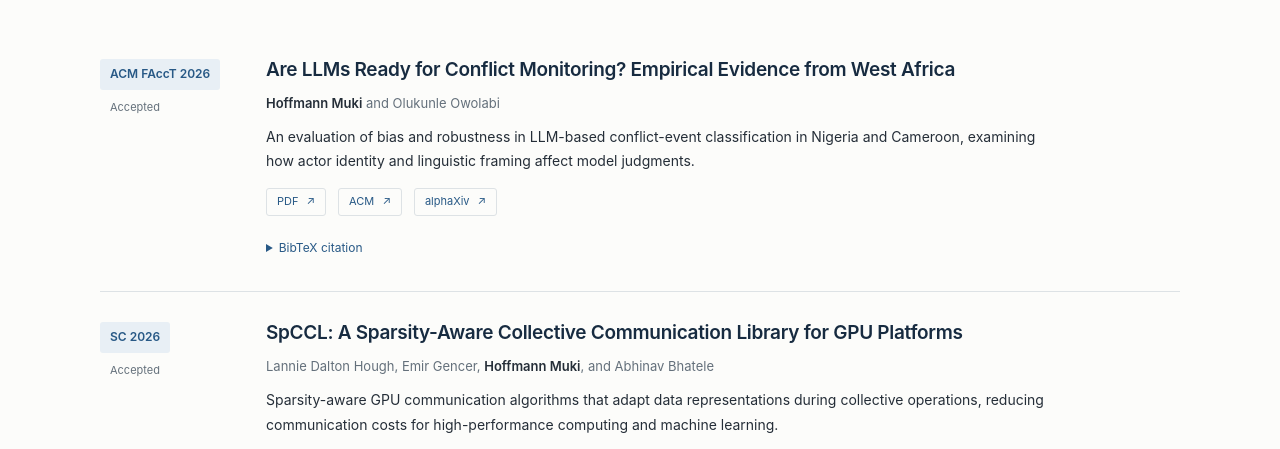
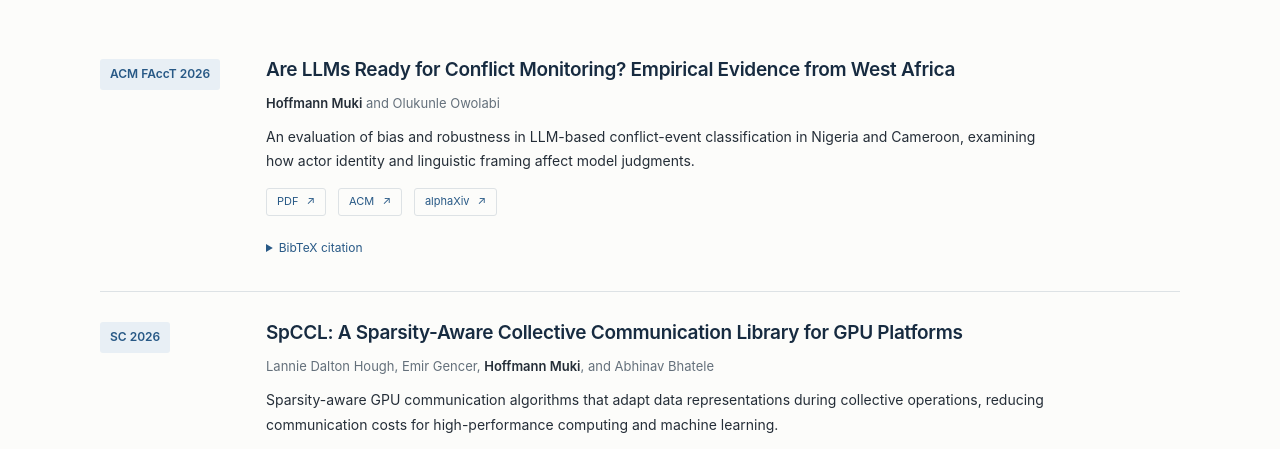
Before and after one commit to hoffmann-muki/hoffmann-muki.github.io, a Jekyll site: the page built from research.html, in a window 1280 px wide. Shown: the part 319-768 px from the top of the page. Built offline with Jekyll 4.4.1, drawn with Linux system fonts in a browser that asks for light colours.

Commit message:
Remove acceptance labels from publication entries

```diff
--- a/_includes/publication.html
+++ b/_includes/publication.html
@@ -1,6 +1,6 @@
 {% assign paper = include.paper %}
 <article class="publication" id="{{ paper.id }}">
-  <div class="publication-venue"><span>{{ paper.venue }}</span>{% if paper.status %}<small>{{ paper.status }}</small>{% endif %}</div>
+  <div class="publication-venue"><span>{{ paper.venue }}</span></div>
   <div class="publication-body">
     <h3><a href="{{ paper.paper }}">{{ paper.title }}</a></h3>
     <p class="authors">{{ paper.authors }}</p>
--- a/assets/css/site.css
+++ b/assets/css/site.css
@@ -93,7 +93,6 @@ figcaption { color: var(--muted); font-size: 12px; margin-top: 12px; }
 .publication + .publication { border-top: 1px solid var(--border); }
 .publication-venue { padding-top: 2px; }
 .publication-venue > span { display: inline-block; background: var(--accent-soft); color: var(--accent); font-weight: 600; font-size: 12px; padding: 5px 10px; border-radius: 3px; }
-.publication-venue small { display: block; color: var(--muted); font-size: 11px; margin: 8px 10px; }
 .publication h3 { max-width: 760px; font-size: 19px; line-height: 1.4; margin-bottom: 8px; }
 .publication h3 a { color: var(--heading); text-decoration: none; }
 .authors { color: var(--muted); font-size: 13px; line-height: 1.7; margin-bottom: 11px; }
@@ -192,7 +191,6 @@ pre { white-space: pre-wrap; overflow-wrap: anywhere; font-size: 12px; line-heig
   .section-link { font-size: 11px; }
   .publication { grid-template-columns: 1fr; gap: 15px; padding: 23px 0; }
   .publication-venue { display: flex; align-items: center; gap: 10px; }
-  .publication-venue small { margin: 0; }
   .publication h3 { font-size: 18px; }
   .publication-summary { font-size: 13px; }
   .footer-inner { padding: 22px; font-size: 10px; gap: 15px; }
```
